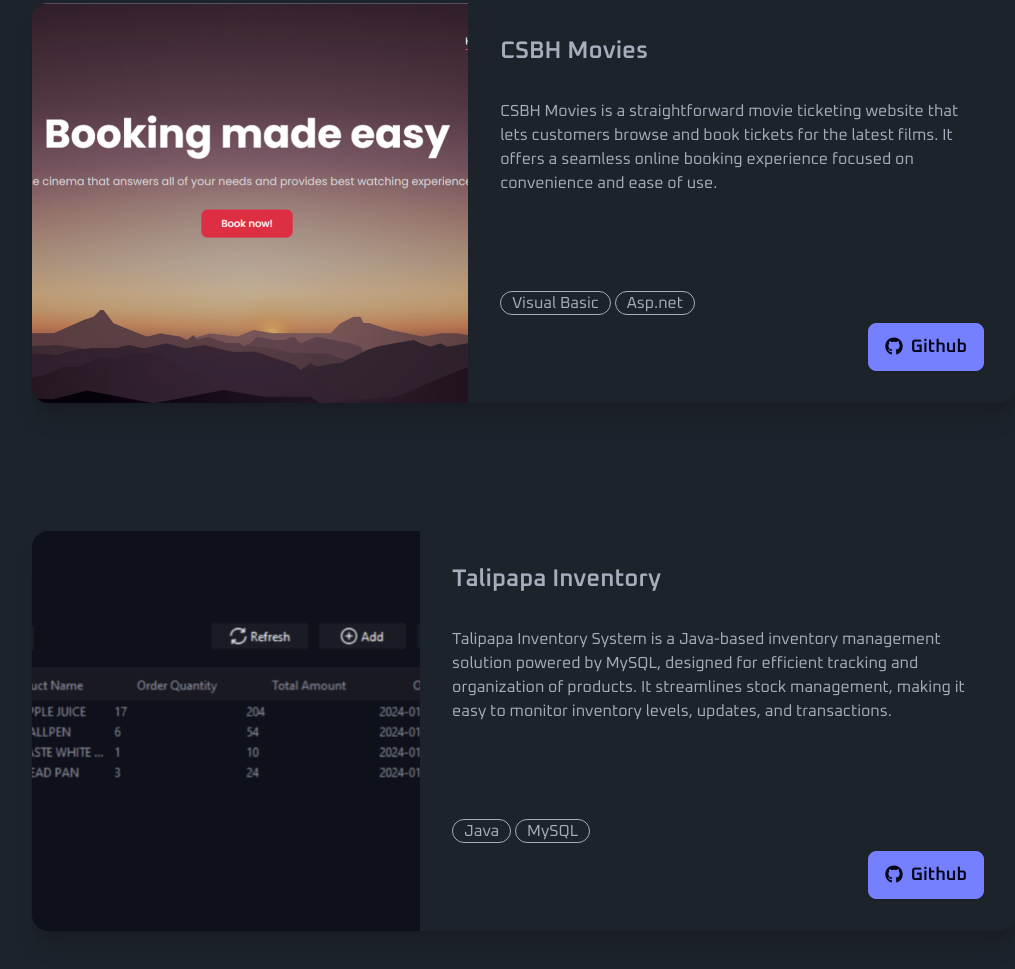
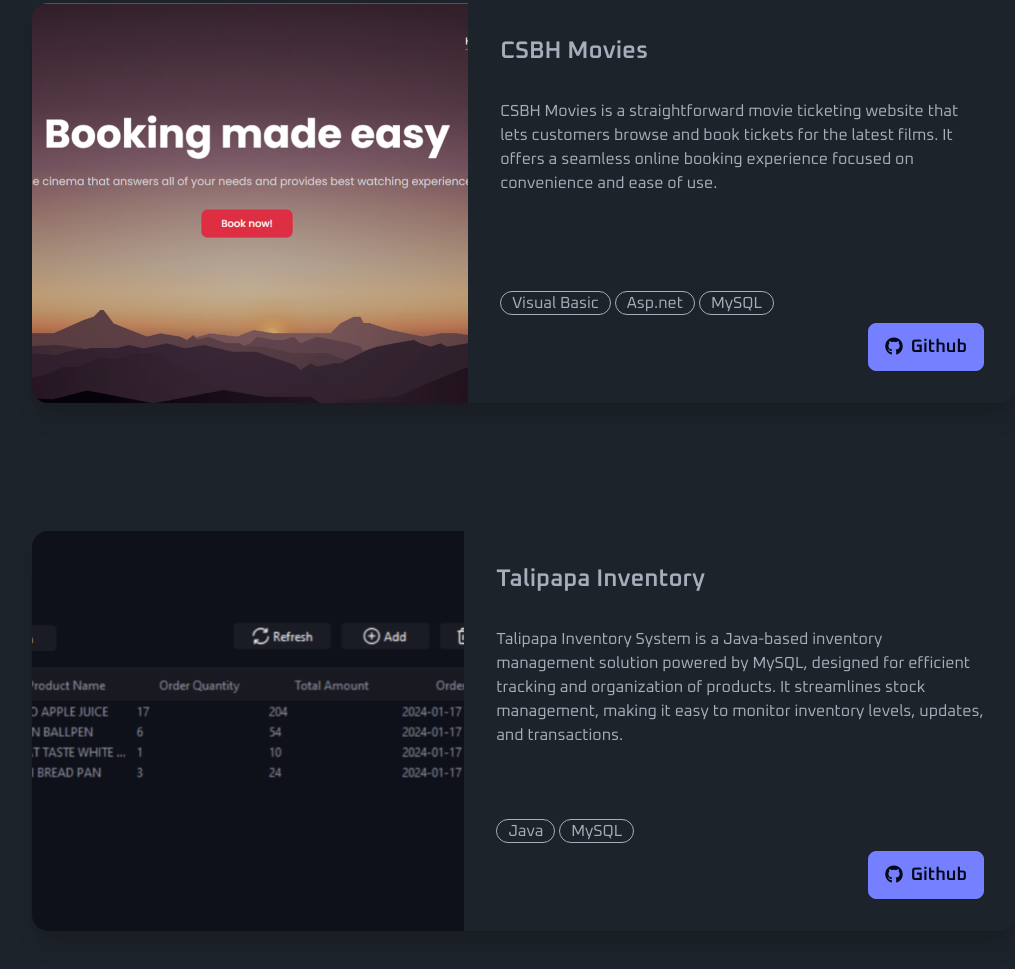
Before and after one commit to MrkDchvz/cosc75-midterm-project, a website with bundled scripts: page index.html in a window 1280 px wide. Shown: the part 2521-3490 px from the top of the page, without its empty margins (116-1131 px from the left). Built offline with nearby package versions, Linux system fonts and the light colour scheme; a web font is replaced by a local one.

```diff
--- a/index.html
+++ b/index.html
@@ -372,6 +372,9 @@
                 <div class="badge badge-outline badge-md sm:badge-lg">
                   Asp.net
                 </div>
+                <div class="badge badge-outline badge-md sm:badge-lg">
+                  MySQL
+                </div>
               </div>
               <div class="card-actions items-center justify-end">
                 <a
@@ -392,7 +395,7 @@
               <img
                 src="./assets/talipapa.PNG"
                 alt="Barrel Bird Gameplay screenshot"
-                class="object-cover md:h-[400px] md:w-[1400px]"
+                class="object-cover md:h-[400px] md:w-[1700px]"
               />
             </figure>
             <div class="card-body">
```
Also changed, not shown: css/output.css.
